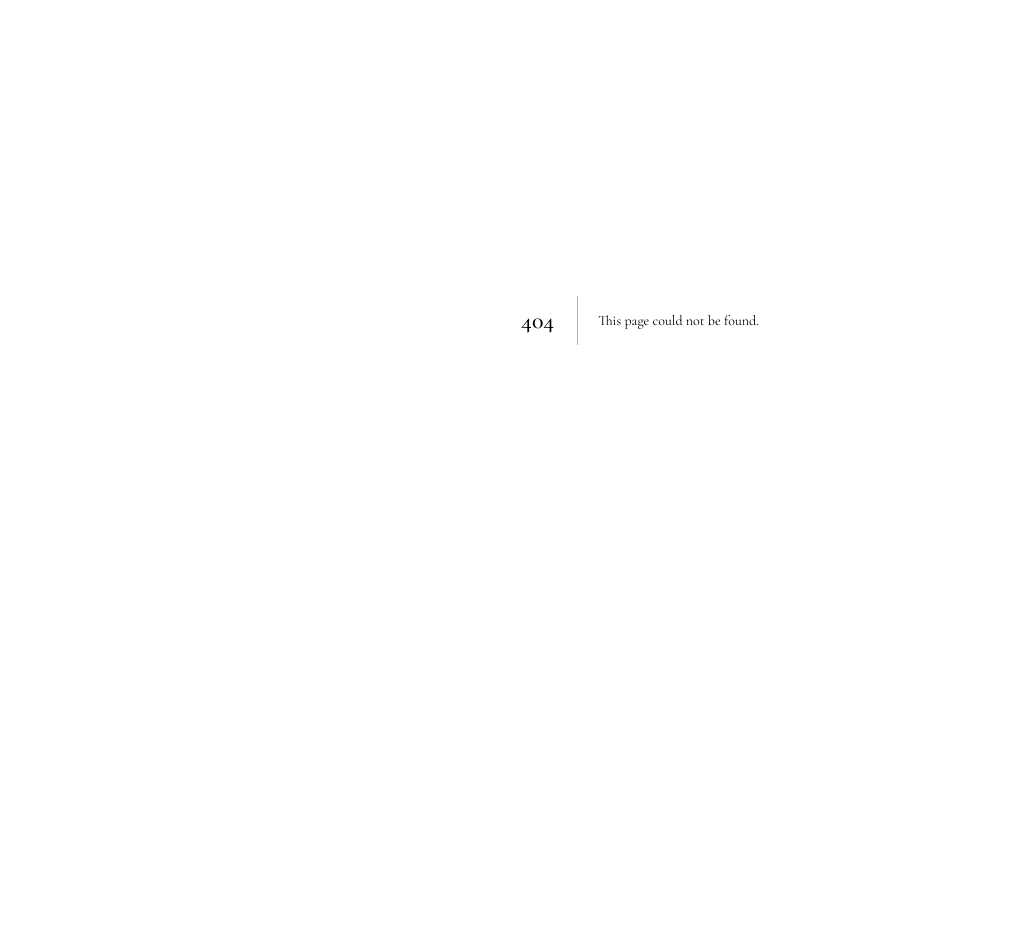
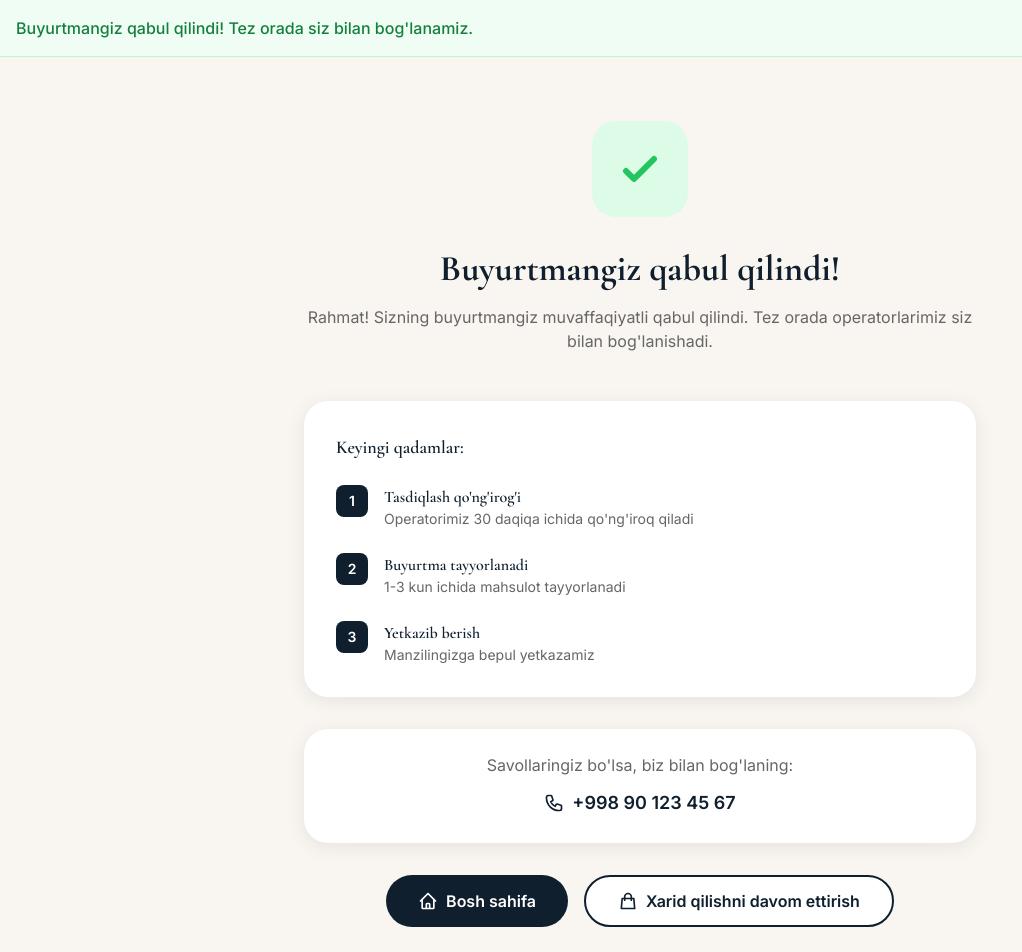
Before and after one commit to ergashevv/furniture, a Next.js app: page /order/success in a window 1280 px wide. Before the commit this address had no page. Shown: the part 80-1032 px from the top of the page, without its empty margins (0-1022 px from the left). Before the commit the page ends 800 px from the top, so only its background shows below. Built offline with nearby package versions, Linux system fonts and the light colour scheme.

Commit message:
Dashboard dizayni yaxshilandi - Sidebar navigatsiya tezlashdi, ranglar moslashtirildi

```diff
--- a/app/(public)/order/page.tsx
+++ b/app/(public)/order/page.tsx
@@ -1,6 +1,7 @@
 'use client'
 
 import React, { useState } from 'react'
+import { useRouter } from 'next/navigation'
 import { useForm } from 'react-hook-form'
 import { zodResolver } from '@hookform/resolvers/zod'
 import * as z from 'zod'
@@ -25,8 +26,8 @@ interface UploadedFile {
 }
 
 export default function OrderPage() {
+  const router = useRouter()
   const [isSubmitting, setIsSubmitting] = useState(false)
-  const [submitSuccess, setSubmitSuccess] = useState(false)
   const [uploadedFiles, setUploadedFiles] = useState<UploadedFile[]>([])
   const [isUploading, setIsUploading] = useState(false)
   const [isDragging, setIsDragging] = useState(false)
--- /dev/null
+++ b/app/(public)/order/success/page.tsx
@@ -0,0 +1,110 @@
+'use client'
+
+import Link from 'next/link'
+import ScrollReveal from '@/components/ScrollReveal'
+
+export default function OrderSuccessPage() {
+  return (
+    <div className="pt-20 min-h-screen">
+      {/* Success Banner */}
+      <div className="bg-green-50 border-b border-green-200 px-4 py-4">
+        <div className="max-w-7xl mx-auto">
+          <p className="text-green-700 font-medium">
+            Buyurtmangiz qabul qilindi! Tez orada siz bilan bog&apos;lanamiz.
+          </p>
+        </div>
+      </div>
+
+      {/* Main Content */}
+      <div className="py-16 px-4">
+        <div className="max-w-2xl mx-auto">
+          <ScrollReveal>
+            {/* Success Icon */}
+            <div className="flex justify-center mb-8">
+              <div className="w-24 h-24 bg-green-100 rounded-2xl flex items-center justify-center">
+                <svg className="w-12 h-12 text-green-500" fill="none" stroke="currentColor" viewBox="0 0 24 24">
+                  <path strokeLinecap="round" strokeLinejoin="round" strokeWidth={3} d="M5 13l4 4L19 7" />
+                </svg>
+              </div>
+            </div>
+
+            {/* Title */}
+            <h1 className="text-3xl md:text-4xl font-serif font-bold text-primary text-center mb-4">
+              Buyurtmangiz qabul qilindi!
+            </h1>
+            <p className="text-text-light text-center mb-12">
+              Rahmat! Sizning buyurtmangiz muvaffaqiyatli qabul qilindi. Tez orada operatorlarimiz siz bilan bog&apos;lanishadi.
+            </p>
+
+            {/* Steps Card */}
+            <div className="bg-white rounded-2xl shadow-soft p-8 mb-8">
+              <h2 className="text-lg font-semibold text-primary mb-6">Keyingi qadamlar:</h2>
+              <div className="space-y-6">
+                <div className="flex items-start gap-4">
+                  <div className="w-8 h-8 bg-primary text-white rounded-lg flex items-center justify-center font-semibold text-sm flex-shrink-0">
+                    1
+                  </div>
+                  <div>
+                    <h3 className="font-semibold text-primary">Tasdiqlash qo&apos;ng&apos;irog&apos;i</h3>
+                    <p className="text-text-light text-sm">Operatorimiz 30 daqiqa ichida qo&apos;ng&apos;iroq qiladi</p>
+                  </div>
+                </div>
+                <div className="flex items-start gap-4">
+                  <div className="w-8 h-8 bg-primary text-white rounded-lg flex items-center justify-center font-semibold text-sm flex-shrink-0">
+                    2
+                  </div>
+                  <div>
+                    <h3 className="font-semibold text-primary">Buyurtma tayyorlanadi</h3>
+                    <p className="text-text-light text-sm">1-3 kun ichida mahsulot tayyorlanadi</p>
+                  </div>
+                </div>
+                <div className="flex items-start gap-4">
+                  <div className="w-8 h-8 bg-primary text-white rounded-lg flex items-center justify-center font-semibold text-sm flex-shrink-0">
+                    3
+                  </div>
+                  <div>
+                    <h3 className="font-semibold text-primary">Yetkazib berish</h3>
+                    <p className="text-text-light text-sm">Manzilingizga bepul yetkazamiz</p>
+                  </div>
+                </div>
+              </div>
+            </div>
+
+            {/* Contact Info */}
+            <div className="bg-white rounded-2xl shadow-soft p-6 mb-8 text-center">
+              <p className="text-text-light mb-3">Savollaringiz bo&apos;lsa, biz bilan bog&apos;laning:</p>
+              <a href="tel:+998901234567" className="inline-flex items-center gap-2 text-primary font-semibold text-lg hover:text-primary-dark transition-colors">
+                <svg className="w-5 h-5" fill="none" stroke="currentColor" viewBox="0 0 24 24">
+                  <path strokeLinecap="round" strokeLinejoin="round" strokeWidth={2} d="M3 5a2 2 0 012-2h3.28a1 1 0 01.948.684l1.498 4.493a1 1 0 01-.502 1.21l-2.257 1.13a11.042 11.042 0 005.516 5.516l1.13-2.257a1 1 0 011.21-.502l4.493 1.498a1 1 0 01.684.949V19a2 2 0 01-2 2h-1C9.716 21 3 14.284 3 6V5z" />
+                </svg>
+                +998 90 123 45 67
+              </a>
+            </div>
+
+            {/* Action Buttons */}
+            <div className="flex flex-col sm:flex-row gap-4 justify-center">
+              <Link
+                href="/"
+                className="inline-flex items-center justify-center gap-2 bg-primary text-white px-8 py-3 rounded-full font-semibold hover:bg-primary-dark transition-colors"
+              >
+                <svg className="w-5 h-5" fill="none" stroke="currentColor" viewBox="0 0 24 24">
+                  <path strokeLinecap="round" strokeLinejoin="round" strokeWidth={2} d="M3 12l2-2m0 0l7-7 7 7M5 10v10a1 1 0 001 1h3m10-11l2 2m-2-2v10a1 1 0 01-1 1h-3m-6 0a1 1 0 001-1v-4a1 1 0 011-1h2a1 1 0 011 1v4a1 1 0 001 1m-6 0h6" />
+                </svg>
+                Bosh sahifa
+              </Link>
+              <Link
+                href="/products"
+                className="inline-flex items-center justify-center gap-2 bg-white border-2 border-primary text-primary px-8 py-3 rounded-full font-semibold hover:bg-primary/5 transition-colors"
+              >
+                <svg className="w-5 h-5" fill="none" stroke="currentColor" viewBox="0 0 24 24">
+                  <path strokeLinecap="round" strokeLinejoin="round" strokeWidth={2} d="M16 11V7a4 4 0 00-8 0v4M5 9h14l1 12H4L5 9z" />
+                </svg>
+                Xarid qilishni davom ettirish
+              </Link>
+            </div>
+          </ScrollReveal>
+        </div>
+      </div>
+    </div>
+  )
+}
--- a/app/dashboard/layout.tsx
+++ b/app/dashboard/layout.tsx
@@ -2,6 +2,7 @@
 
 import { usePathname, useRouter } from 'next/navigation'
 import { useEffect, useState } from 'react'
+import Link from 'next/link'
 import { ConfigProvider, Layout, Menu, theme, Spin } from 'antd'
 import type { MenuProps } from 'antd'
 import {
@@ -52,57 +53,57 @@ export default function DashboardLayout({ children }: { children: React.ReactNod
     {
       key: '/dashboard',
       icon: <HomeOutlined />,
-      label: 'Bosh sahifa',
+      label: <Link href="/dashboard">Bosh sahifa</Link>,
     },
     {
       key: '/dashboard/products',
       icon: <ShoppingOutlined />,
-      label: 'Mahsulotlar',
+      label: <Link href="/dashboard/products">Mahsulotlar</Link>,
     },
     {
       key: '/dashboard/orders',
       icon: <ShoppingCartOutlined />,
-      label: 'Buyurtmalar',
+      label: <Link href="/dashboard/orders">Buyurtmalar</Link>,
     },
     {
       key: '/dashboard/categories',
       icon: <AppstoreOutlined />,
-      label: 'Kategoriyalar',
+      label: <Link href="/dashboard/categories">Kategoriyalar</Link>,
     },
     {
       key: '/dashboard/gallery',
       icon: <PictureOutlined />,
-      label: 'Galereya',
+      label: <Link href="/dashboard/gallery">Galereya</Link>,
     },
     {
       key: '/dashboard/banner',
       icon: <FileTextOutlined />,
-      label: 'Bannerlar',
+      label: <Link href="/dashboard/banner">Bannerlar</Link>,
     },
     {
       key: '/dashboard/services',
       icon: <CustomerServiceOutlined />,
-      label: 'Xizmatlar',
+      label: <Link href="/dashboard/services">Xizmatlar</Link>,
     },
     {
       key: '/dashboard/stores',
       icon: <ShopOutlined />,
-      label: 'Filiallar',
+      label: <Link href="/dashboard/stores">Filiallar</Link>,
     },
     {
       key: '/dashboard/messages',
       icon: <MessageOutlined />,
-      label: 'Xabarlar',
+      label: <Link href="/dashboard/messages">Xabarlar</Link>,
     },
     {
       key: '/dashboard/reviews',
       icon: <StarOutlined />,
-      label: 'Sharhlar',
+      label: <Link href="/dashboard/reviews">Sharhlar</Link>,
     },
     {
       key: '/dashboard/settings',
       icon: <SettingOutlined />,
-      label: 'Sozlamalar',
+      label: <Link href="/dashboard/settings">Sozlamalar</Link>,
     },
     {
       type: 'divider',
@@ -119,8 +120,6 @@ export default function DashboardLayout({ children }: { children: React.ReactNod
     if (key === 'logout') {
       localStorage.removeItem('dashboard_auth')
       router.push('/dashboard/login')
-    } else {
-      router.push(key as string)
     }
   }
 
@@ -144,24 +143,41 @@ export default function DashboardLayout({ children }: { children: React.ReactNod
     <ConfigProvider
       theme={{
         token: {
-          colorPrimary: '#1a472a',
+          colorPrimary: '#0F1F2E',
+          colorSuccess: '#52c41a',
+          colorWarning: '#faad14',
+          colorError: '#ff4d4f',
+          colorInfo: '#1890ff',
           borderRadius: 8,
+          fontFamily: '-apple-system, BlinkMacSystemFont, "Segoe UI", Roboto, "Helvetica Neue", Arial, sans-serif',
+        },
+        components: {
+          Menu: {
+            itemSelectedBg: 'rgba(15, 31, 46, 0.08)',
+            itemSelectedColor: '#0F1F2E',
+            itemHoverBg: 'rgba(15, 31, 46, 0.04)',
+            itemActiveBg: 'rgba(15, 31, 46, 0.12)',
+          },
+          Button: {
+            primaryColor: '#ffffff',
+          },
         },
       }}
     >
       <NotificationProvider>
-        <Layout style={{ minHeight: '100vh' }}>
+        <Layout style={{ minHeight: '100vh', background: '#F9F6F1' }}>
           <Sider
             trigger={null}
             collapsible
             collapsed={collapsed}
-            width={250}
+            width={260}
             style={{
-              background: colorBgContainer,
-              borderRight: '1px solid #f0f0f0',
+              background: '#ffffff',
+              borderRight: '1px solid #e8e8e8',
+              boxShadow: '2px 0 8px rgba(0, 0, 0, 0.04)',
             }}
           >
-            <div style={{ padding: '16px', textAlign: 'center', borderBottom: '1px solid #f0f0f0' }}>
+            <div style={{ padding: '20px 16px', textAlign: 'center', borderBottom: '1px solid #f0f0f0' }}>
               <FurniGlassLogo />
             </div>
             <Menu
@@ -169,40 +185,45 @@ export default function DashboardLayout({ children }: { children: React.ReactNod
               selectedKeys={[pathname]}
               items={navItems}
               onClick={handleMenuClick}
-              style={{ borderRight: 0, height: 'calc(100vh - 64px)', overflow: 'auto' }}
+              style={{
+                borderRight: 0,
+                height: 'calc(100vh - 80px)',
+                overflow: 'auto',
+                background: '#ffffff',
+              }}
             />
           </Sider>
           <Layout>
             <Header
               style={{
                 padding: '0 24px',
-                background: colorBgContainer,
+                background: '#ffffff',
                 display: 'flex',
                 alignItems: 'center',
-                borderBottom: '1px solid #f0f0f0',
+                borderBottom: '1px solid #e8e8e8',
+                boxShadow: '0 2px 8px rgba(0, 0, 0, 0.04)',
               }}
             >
               {collapsed ? (
                 <MenuUnfoldOutlined
                   className="trigger"
                   onClick={() => setCollapsed(!collapsed)}
-                  style={{ fontSize: 18, cursor: 'pointer' }}
+                  style={{ fontSize: 20, cursor: 'pointer', color: '#0F1F2E' }}
                 />
               ) : (
                 <MenuFoldOutlined
                   className="trigger"
                   onClick={() => setCollapsed(!collapsed)}
-                  style={{ fontSize: 18, cursor: 'pointer' }}
+                  style={{ fontSize: 20, cursor: 'pointer', color: '#0F1F2E' }}
                 />
               )}
             </Header>
             <Content
               style={{
                 margin: '24px',
-                padding: 24,
+                padding: 0,
                 minHeight: 280,
-                background: colorBgContainer,
-                borderRadius: borderRadiusLG,
+                background: 'transparent',
               }}
             >
               {children}
```
